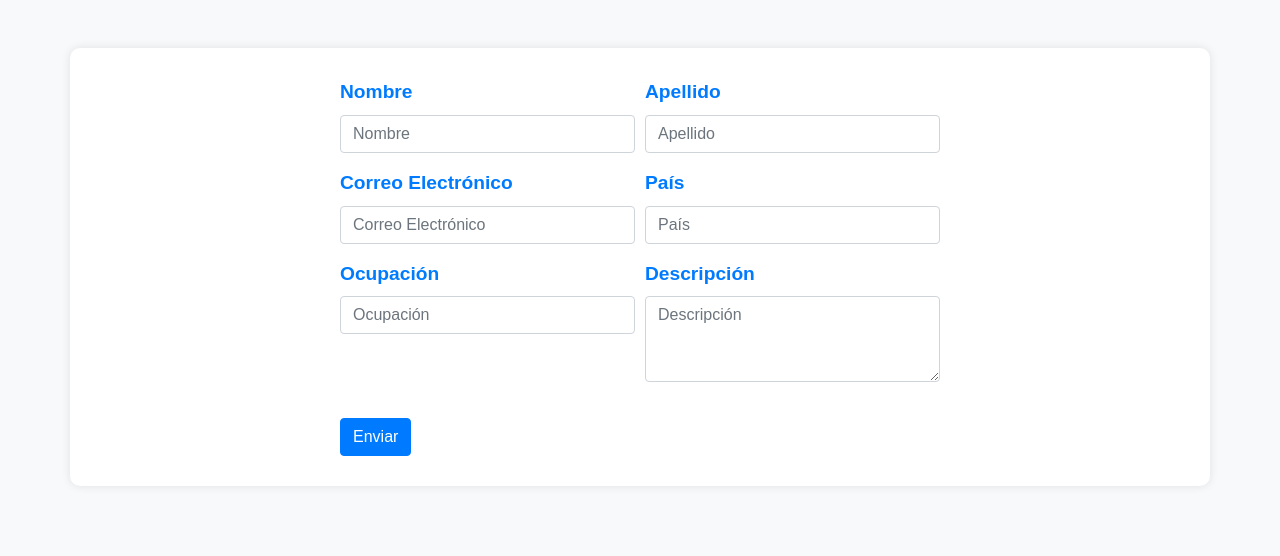
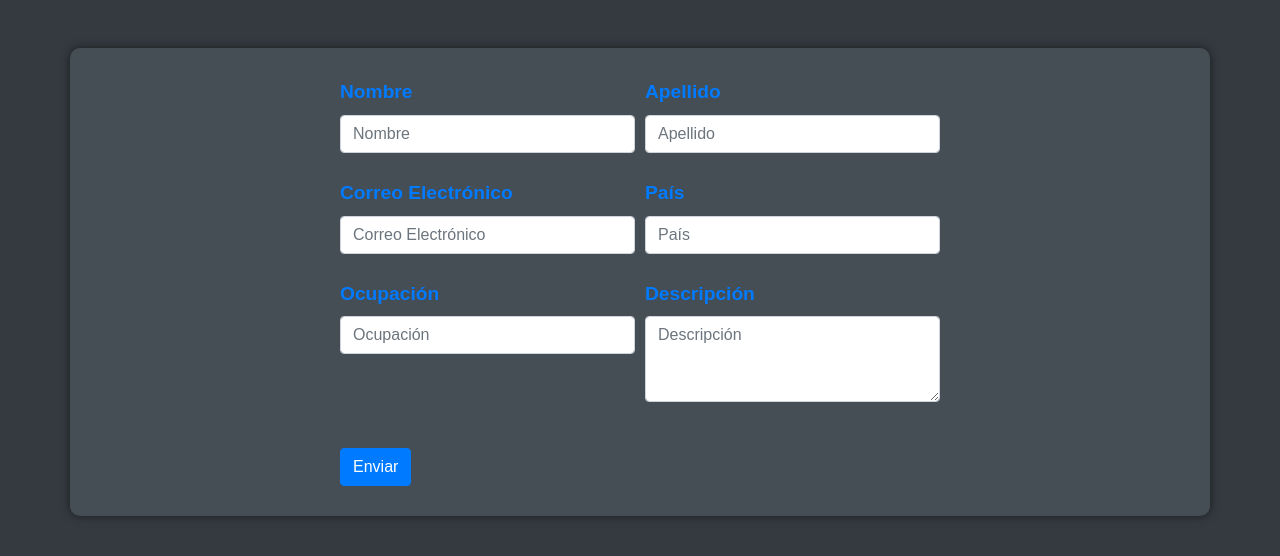
Before and after one commit to sofia-hernandezp/formulario-semana20, a plain HTML site: page index.html in a window 1280 px wide. Drawn offline with nearby package versions, Linux system fonts and the light colour scheme; a small style sheet from the web is missing.

Commit message:
Cambiamos estilos

```diff
--- a/index.html
+++ b/index.html
@@ -4,18 +4,19 @@
     <meta charset="UTF-8">
     <meta name="viewport" content="width=device-width, initial-scale=1, shrink-to-fit=no">
     <link rel="stylesheet" href="https://stackpath.bootstrapcdn.com/bootstrap/4.5.2/css/bootstrap.min.css" integrity="sha384-B4gt1jrGC7Jh4AgTPSdUtOBvfO8sh+WyKpKGoG7uFZt3Ic8JK9tNpv1+8OrhL3gy" crossorigin="anonymous">
-    <title>FORMULARIO CON MARIA DB</title>
+    <title>Styled Responsive Form</title>
     <style>
         body {
-            background-color: #f8f9fa;
+            background-color: #343a40;
             font-family: 'Arial', sans-serif;
-            color: #333;
+            color: #fff;
         }
         .container {
-            background-color: #ffffff;
+            background-color: #454d55;
             padding: 30px;
             border-radius: 10px;
-            box-shadow: 0 0 10px rgba(0, 0, 0, 0.1);
+            box-shadow: 0 0 10px rgba(0, 0, 0, 0.5);
+            color: #fff;
         }
         form {
             max-width: 600px;
@@ -28,14 +29,28 @@
         }
         input, select, textarea {
             font-size: 1.1em;
+            width: 100%; /* Make inputs 100% wide */
+            background-color: #495057;
+            color: #fff;
+            border: 1px solid #ced4da;
+            border-radius: 5px;
+            padding: 8px;
+            margin-bottom: 10px;
+        }
+        input:focus, select:focus, textarea:focus {
+            background-color: #6c757d;
+            color: #fff;
         }
         button {
             margin-top: 20px;
-            font-size: 1.2em;
+            font-size: 1.5em; /* Increased font size */
             background-color: #007bff;
             color: #fff;
             border: none;
             cursor: pointer;
+            border-radius: 10px; /* Rounded corners */
+            padding: 10px 20px; /* Increased padding */
+            transition: background-color 0.3s;
         }
         button:hover {
             background-color: #0056b3; /* Slightly darker shade on hover */
```
